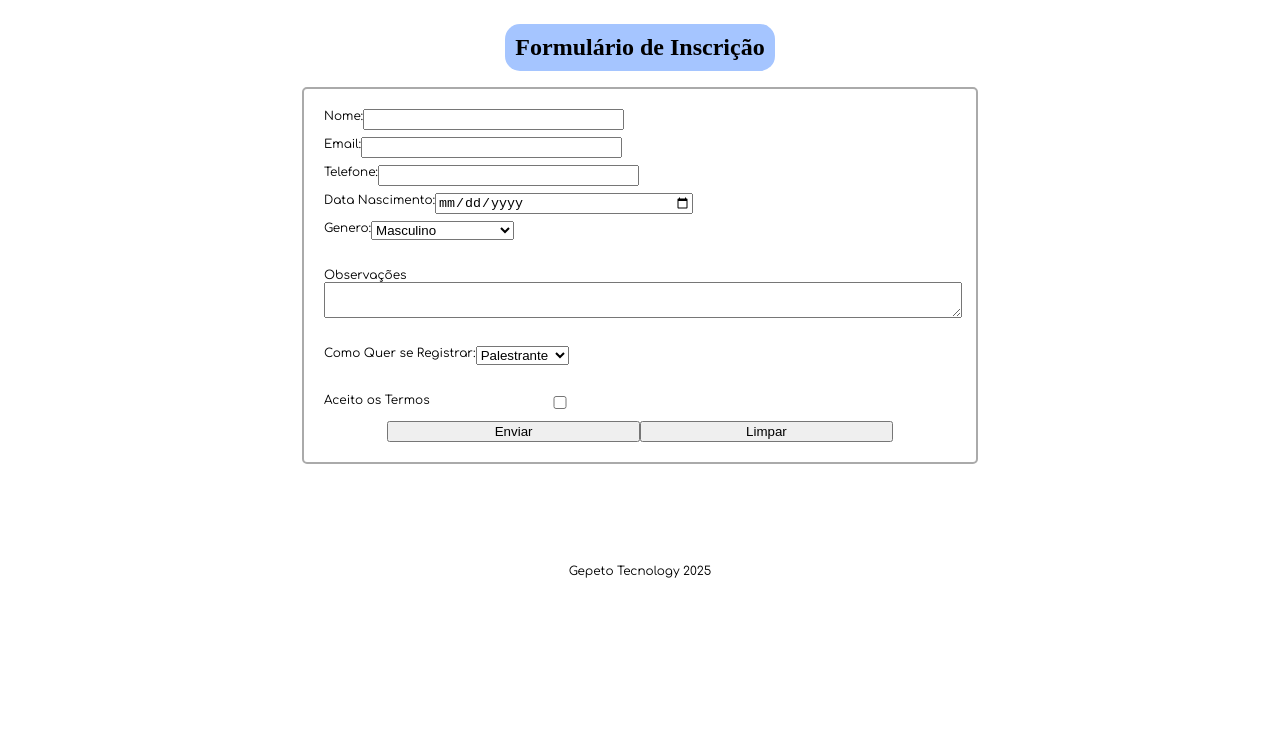
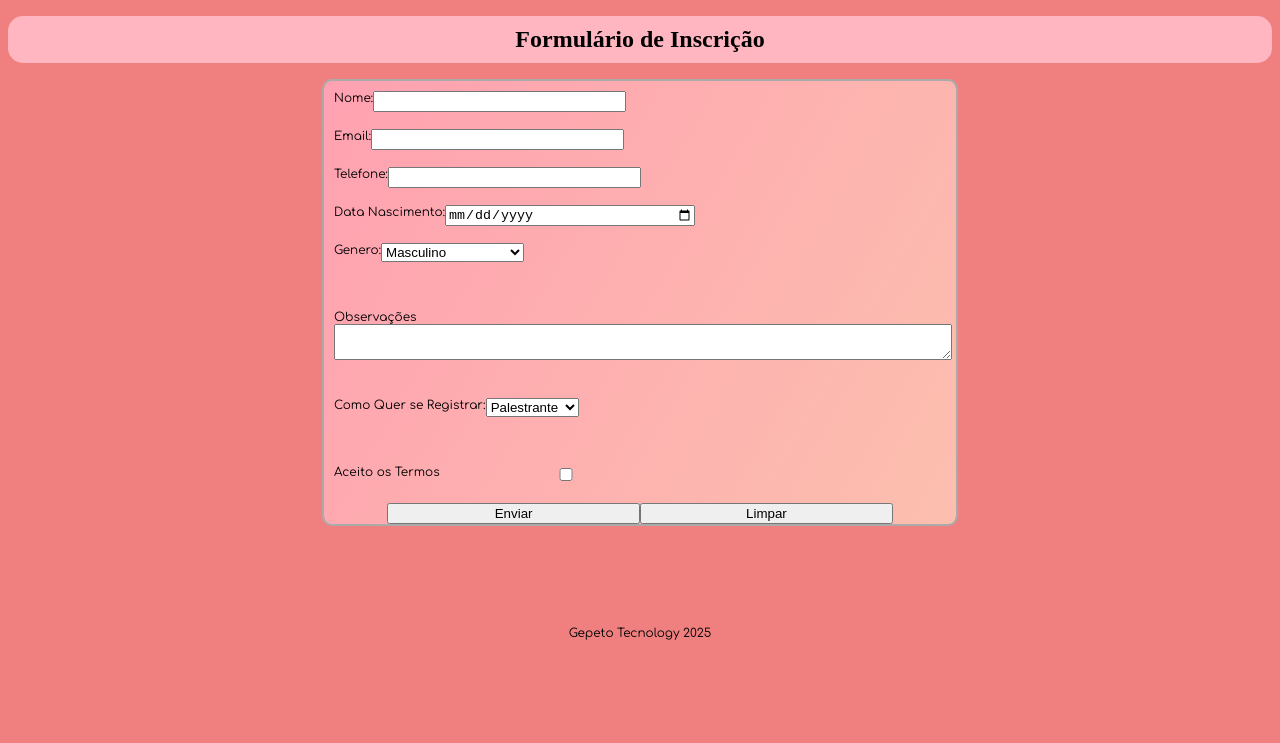
Before and after one commit to Mateus-SR/DevWeb-Formulario-de-Inscricao, a plain HTML site: page index.html in a window 1280 px wide. Drawn offline with Linux system fonts and the light colour scheme; a web font is replaced by a local one.

Commit message:
Upando versão do Guilherme

```diff
--- a/css/style.css
+++ b/css/style.css
@@ -8,14 +8,18 @@
     body {
         font-family: 'Comfortaa';
         font-size: 12px;
+        background-color: lightcoral;
     }
 
     .titulo {
         font-family: 'Proxima Nova';
         font-size: 24px;
-        background-color: #a5c5ff;
+        background-color: lightpink;
         border-radius: 15px;
         padding: 10px 10px 10px 10px;
+        text-align: center;
+        justify-content: center;
+
     }
 
 }
@@ -27,14 +31,14 @@
     justify-content: center;
     margin: auto;
     width: 50%;
-    max-width: 50%;
-    max-height: 50%;
+    border-radius: 10px;
+    background: linear-gradient(120deg, #ffa1b1, #fcbfae);
 }
 
 form {
     border: 2px solid #aaa;
-    border-radius: 5px;
-    padding: 20px 20px 20px 20px;
+    border-radius: 10px;
+
     min-width: 100%;
     max-width: 100%;
     min-height: 50%;
@@ -44,6 +48,10 @@ form {
 .item {
     display: flex;
     flex-wrap: wrap;
+    margin-top: 10px;
+    margin-left: 10px;
+    margin-right: 10px;
+    margin-bottom: 10px;
     align-items: flex-start;
     justify-content: flex-start;
 
--- a/index.html
+++ b/index.html
@@ -4,16 +4,13 @@
     <meta charset="UTF-8">
     <meta name="viewport" content="width=device-width, initial-scale=1.0">
     <title>Formulário</title>
-    <style>
-        @import url(css/style.css);
-        @import url(css/style_mobile.css);
-    </style>
+    <link rel="stylesheet" href="css/style.css">
+    <link rel="stylesheet" href="css/style.css">
 
 </head>
 <body>
-
+    <h1 class="titulo">Formulário de Inscrição </h1>
     <div class="container-geral-pc">
- <h1 class="titulo">Formulário de Inscrição </h1>
 
 
     <form action="" method="">
```
